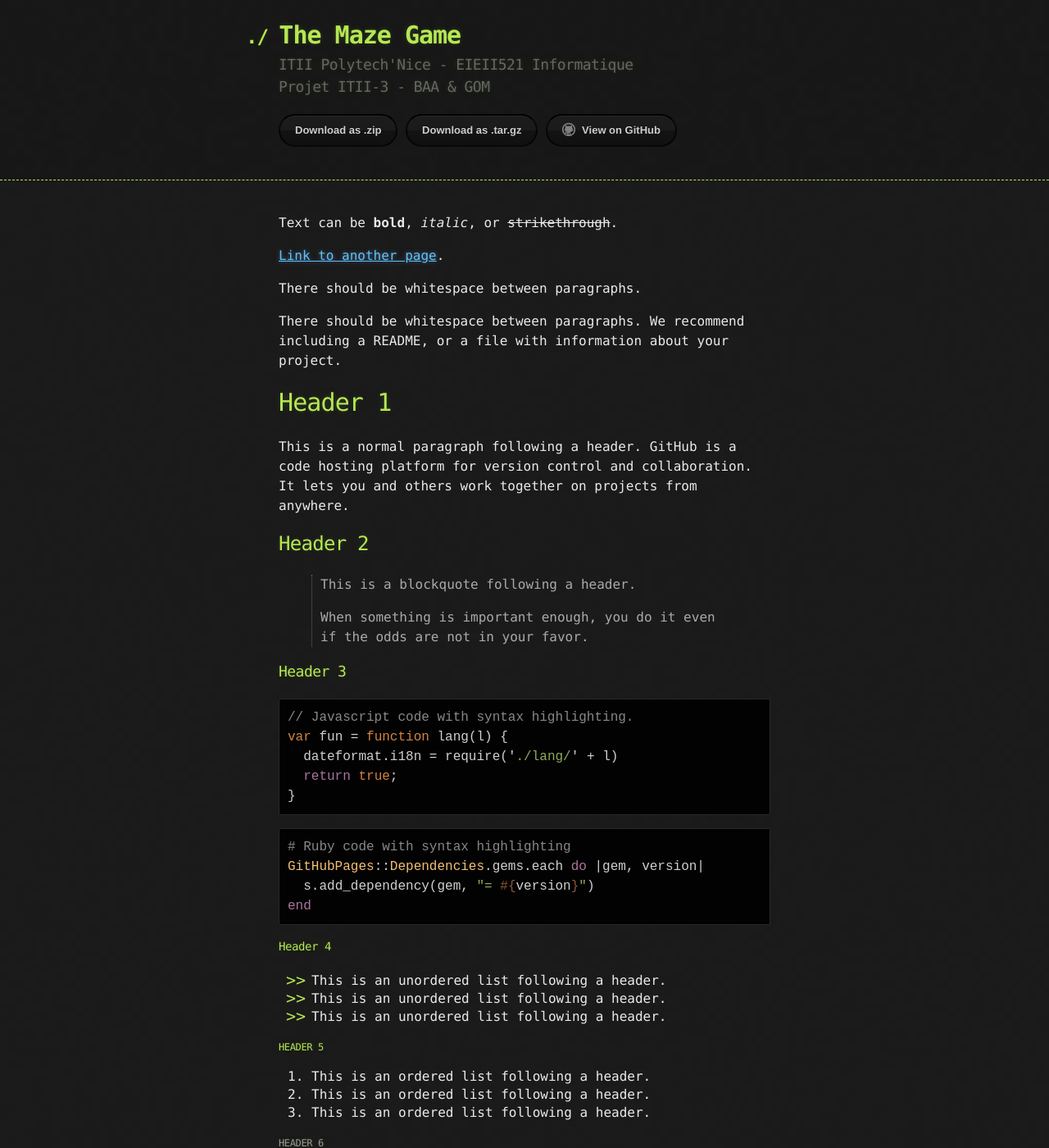
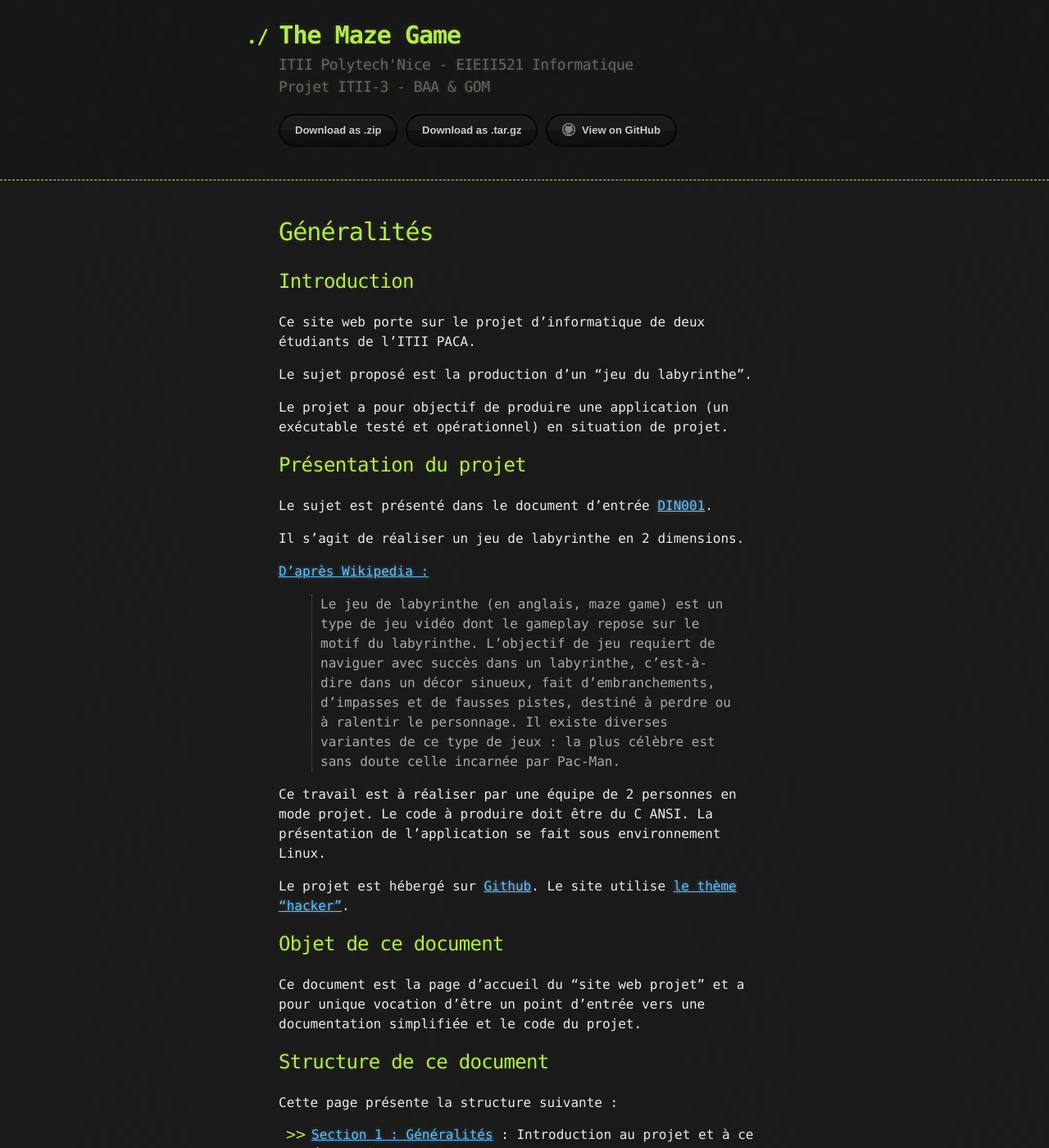
Before and after one commit to unice-grp-BAGO/BAGOmaze, a Jekyll site: the page built from docs/index.md, in a window 1280 px wide and 1400 px high. Shown: the whole window at 82% size. Built offline with Jekyll 4.4.1, drawn with Linux system fonts in a browser that asks for light colours; our own code applies the rules of GitHub Pages for plain Markdown files; some of the changed text lies outside the part shown.

Commit message:
[docs][web] Modification de la page principale :
- Création de la section "Généralités" ;
- Création de la section "Documents".

````diff
--- a/docs/index.md
+++ b/docs/index.md
@@ -2,122 +2,70 @@
 layout: default
 ---
 
-Text can be **bold**, _italic_, or ~~strikethrough~~.
 
-[Link to another page](another-page).
+# Généralités
 
-There should be whitespace between paragraphs.
+## Introduction
 
-There should be whitespace between paragraphs. We recommend including a README, or a file with information about your project.
+Ce site web porte sur le projet d'informatique de deux étudiants de l'ITII PACA.
 
-# [](#header-1)Header 1
+Le sujet proposé est la production d'un "jeu du labyrinthe".
 
-This is a normal paragraph following a header. GitHub is a code hosting platform for version control and collaboration. It lets you and others work together on projects from anywhere.
-
-## [](#header-2)Header 2
-
-> This is a blockquote following a header.
->
-> When something is important enough, you do it even if the odds are not in your favor.
-
-### [](#header-3)Header 3
-
-```js
-// Javascript code with syntax highlighting.
-var fun = function lang(l) {
-  dateformat.i18n = require('./lang/' + l)
-  return true;
-}
-```
-
-```ruby
-# Ruby code with syntax highlighting
-GitHubPages::Dependencies.gems.each do |gem, version|
-  s.add_dependency(gem, "= #{version}")
-end
-```
-
-#### [](#header-4)Header 4
-
-*   This is an unordered list following a header.
-*   This is an unordered list following a header.
-*   This is an unordered list following a header.
-
-##### [](#header-5)Header 5
-
-1.  This is an ordered list following a header.
-2.  This is an ordered list following a header.
-3.  This is an ordered list following a header.
-
-###### [](#header-6)Header 6
-
-| head1        | head two          | three |
-|:-------------|:------------------|:------|
-| ok           | good swedish fish | nice  |
-| out of stock | good and plenty   | nice  |
-| ok           | good `oreos`      | hmm   |
-| ok           | good `zoute` drop | yumm  |
-
-### There's a horizontal rule below this.
-
-* * *
-
-### Here is an unordered list:
-
-*   Item foo
-*   Item bar
-*   Item baz
-*   Item zip
-
-### And an ordered list:
-
-1.  Item one
-1.  Item two
-1.  Item three
-1.  Item four
-
-### And a nested list:
-
-- level 1 item
-  - level 2 item
-  - level 2 item
-    - level 3 item
-    - level 3 item
-- level 1 item
-  - level 2 item
-  - level 2 item
-  - level 2 item
-- level 1 item
-  - level 2 item
-  - level 2 item
-- level 1 item
-
-### Small image
-
-![](https://assets-cdn.github.com/images/icons/emoji/octocat.png)
-
-### Large image
-
-![](https://guides.github.com/activities/hello-world/branching.png)
+Le projet a pour objectif de produire une application (un exécutable testé et
+opérationnel) en situation de projet.
 
 
-### Definition lists can be used with HTML syntax.
+## Présentation du projet
 
-<dl>
-<dt>Name</dt>
-<dd>Godzilla</dd>
-<dt>Born</dt>
-<dd>1952</dd>
-<dt>Birthplace</dt>
-<dd>Japan</dd>
-<dt>Color</dt>
-<dd>Green</dd>
-</dl>
+Le sujet est présenté dans le document d'entrée [DIN001](/ref/DIN001.pdf).
 
-```
-Long, single-line code blocks should not wrap. They should horizontally scroll if they are too long. This line should be long enough to demonstrate this.
-```
+Il s'agit de réaliser un jeu de labyrinthe en 2 dimensions.
 
-```
-The final element.
-```
+[D'après Wikipedia :](https://fr.wikipedia.org/wiki/Jeu_de_labyrinthe)<br>
+> Le jeu de labyrinthe (en anglais, maze game) est un type de jeu vidéo dont le
+> gameplay repose sur le motif du labyrinthe. L'objectif de jeu requiert de
+> naviguer avec succès dans un labyrinthe, c'est-à-dire dans un décor sinueux,
+> fait d'embranchements, d'impasses et de fausses pistes, destiné à perdre ou à
+> ralentir le personnage. Il existe diverses variantes de ce type de jeux : la
+> plus célèbre est sans doute celle incarnée par Pac-Man.
+
+Ce travail est à réaliser par une équipe de 2 personnes en mode projet.
+Le code à produire doit être du C ANSI.
+La présentation de l'application se fait sous environnement Linux.
+
+
+Le projet est hébergé sur [Github](www.github.com).
+Le site utilise [le thème "hacker"]( https://github.com/pages-themes/hacker).
+
+## Objet de ce document
+
+Ce document est la page d'accueil du "site web projet" et a pour unique vocation
+d'être un point d'entrée vers une documentation simplifiée et le code du projet.
+
+
+## Structure de ce document
+
+Cette page présente la structure suivante :
+- [Section 1 : Généralités](#généralités) : Introduction au projet et à ce
+  document.
+- [Section 2 : Documents](#documents) : Liste des documents du projet.
+
+
+
+________________________________________________________________________________
+________________________________________________________________________________
+
+# Documents
+
+Cette section liste les différents documents du projet.
+
+## Documents d'entrée
+
+| ID | Désignation |
+| -- | ----------- |
+| DIN001 | [Enonce Projet 2017 - v1.pdf](110_input-doc/Enonce_Projet_2017_-_v1.pdf) |
+
+
+
+________________________________________________________________________________
+________________________________________________________________________________
````
Also changed, not shown: docs/index.orig.md (added, +123 -0 lines).
